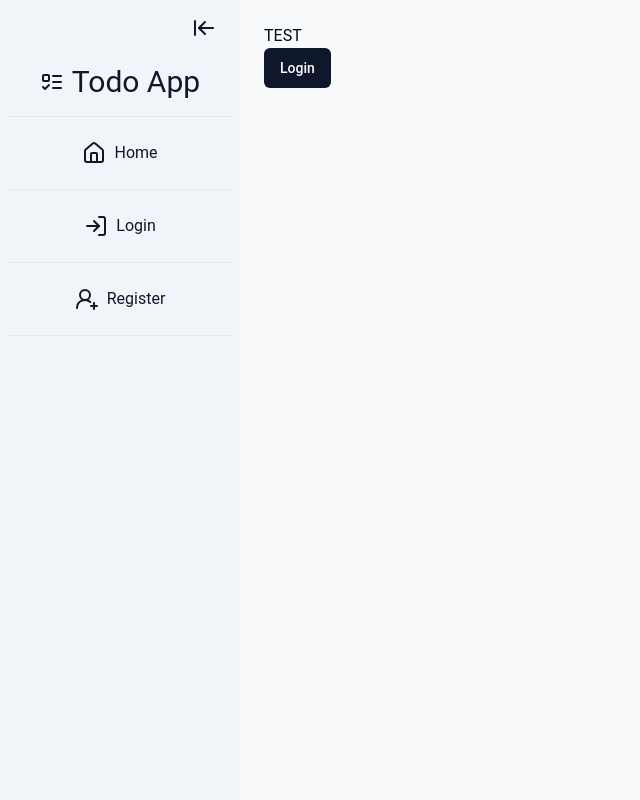
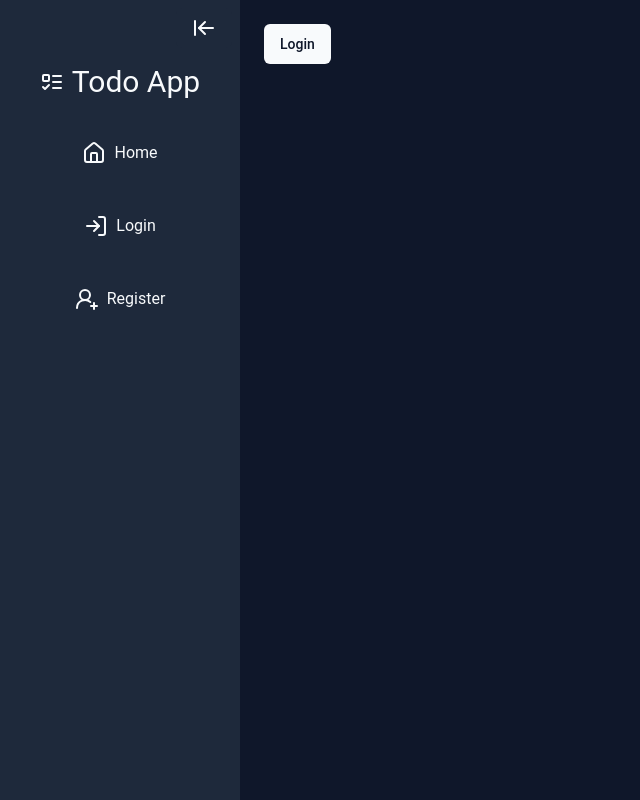
Before and after one commit to Koodailijat/TodoApp, a React (Vite) app in the folder frontend/: page /login in a window 1280 px wide. Shown: the whole page, without its empty margins (0-640 px from the left). Built offline with nearby package versions, Linux system fonts and the light colour scheme.

Commit message:
Initial darkmode

```diff
--- /dev/null
+++ b/frontend/src/components/theme-provider.tsx
@@ -0,0 +1,75 @@
+/* eslint-disable */
+import { createContext, useContext, useEffect, useState } from 'react';
+
+type Theme = 'dark' | 'light' | 'system';
+
+type ThemeProviderProps = {
+    children: React.ReactNode;
+    defaultTheme?: Theme;
+    storageKey?: string;
+};
+
+type ThemeProviderState = {
+    theme: Theme;
+    setTheme: (theme: Theme) => void;
+};
+
+const initialState: ThemeProviderState = {
+    theme: 'system',
+    setTheme: () => null,
+};
+
+const ThemeProviderContext = createContext<ThemeProviderState>(initialState);
+
+export function ThemeProvider({
+    children,
+    defaultTheme = 'system',
+    storageKey = 'vite-ui-theme',
+    ...props
+}: ThemeProviderProps) {
+    const [theme, setTheme] = useState<Theme>(
+        () => (localStorage.getItem(storageKey) as Theme) || defaultTheme
+    );
+
+    useEffect(() => {
+        const root = window.document.documentElement;
+
+        root.classList.remove('light', 'dark');
+
+        if (theme === 'system') {
+            const systemTheme = window.matchMedia(
+                '(prefers-color-scheme: dark)'
+            ).matches
+                ? 'dark'
+                : 'light';
+
+            root.classList.add(systemTheme);
+            return;
+        }
+
+        root.classList.add(theme);
+    }, [theme]);
+
+    const value = {
+        theme,
+        setTheme: (theme: Theme) => {
+            localStorage.setItem(storageKey, theme);
+            setTheme(theme);
+        },
+    };
+
+    return (
+        <ThemeProviderContext.Provider {...props} value={value}>
+            {children}
+        </ThemeProviderContext.Provider>
+    );
+}
+
+export const useTheme = () => {
+    const context = useContext(ThemeProviderContext);
+
+    if (context === undefined)
+        throw new Error('useTheme must be used within a ThemeProvider');
+
+    return context;
+};
--- a/frontend/src/routes/login/Login.tsx
+++ b/frontend/src/routes/login/Login.tsx
@@ -7,7 +7,6 @@
     const { loggedIn, setLoggedIn } = useContext(UserContext);
     return (
         <PageView>
-            <h1>TEST</h1>
             <Button onClick={() => setLoggedIn(!loggedIn)}>Login</Button>
         </PageView>
     );
--- a/frontend/src/routes/root/root.tsx
+++ b/frontend/src/routes/root/root.tsx
@@ -1,6 +1,7 @@
 import { Outlet } from 'react-router-dom';
 import { createContext, useMemo, useState } from 'react';
 import SideNav from '@/components/navigation/SideNav.tsx';
+import { ThemeProvider } from '@/components/theme-provider.tsx';
 
 export interface UserContextTypes {
     loggedIn: boolean;
@@ -28,11 +29,13 @@
     const isOpenValue = useMemo(() => ({ isOpen, setIsOpen }), [isOpen]);
 
     return (
+        <ThemeProvider defaultTheme="dark" storageKey="vite-ui-theme">
             <UserContext.Provider value={userValue}>
                 <NavBarContext.Provider value={isOpenValue}>
                     <SideNav />
                     <Outlet />
                 </NavBarContext.Provider>
             </UserContext.Provider>
+        </ThemeProvider>
     );
 }
```
Also changed, not shown: frontend/.eslintrc.cjs, frontend/src/styles/_config.scss (line endings or trailing spaces). Lines whose indentation alone changed are shown as unchanged.
